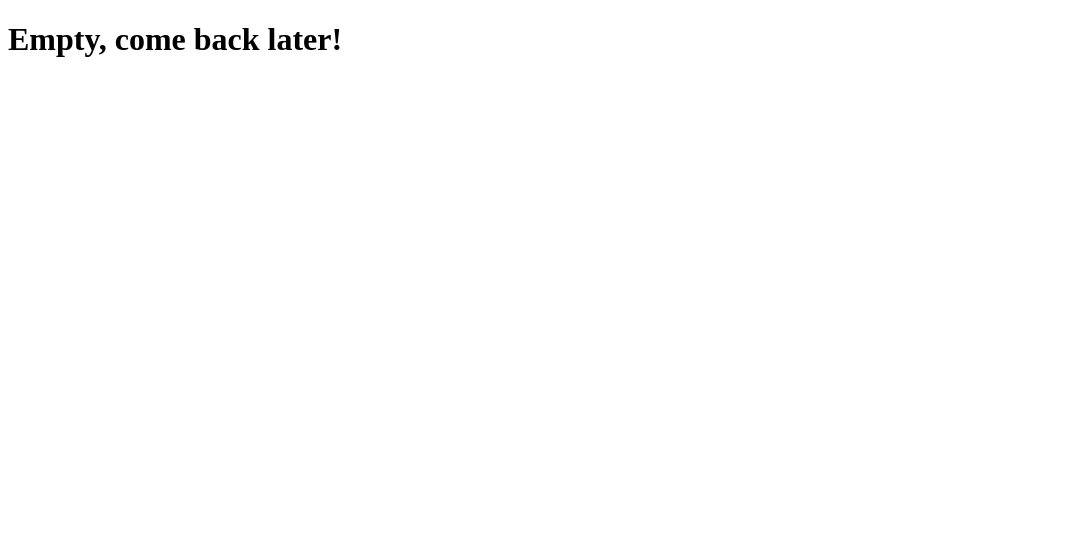
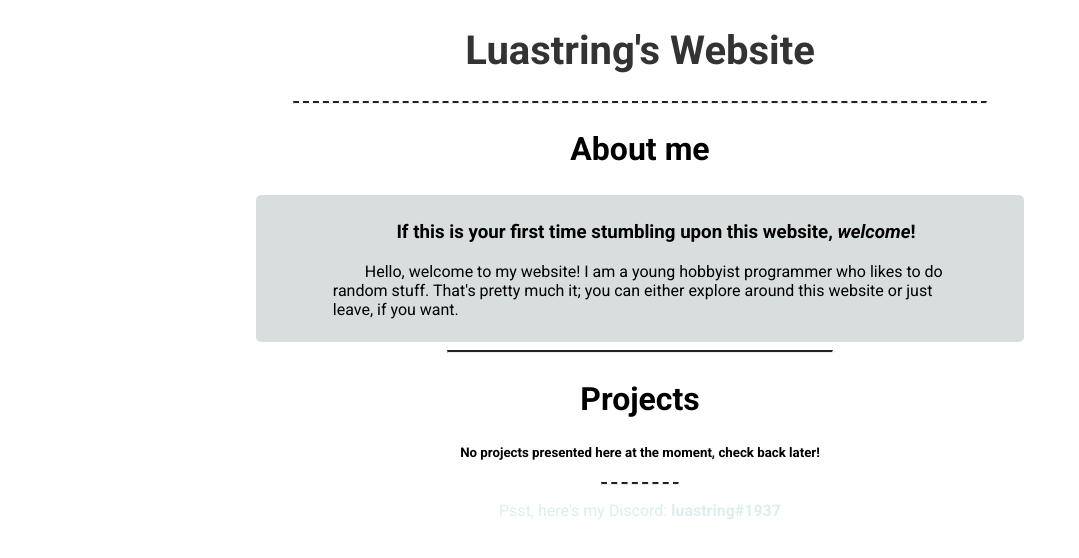
Before and after one commit to luastring/luastring.github.io, a plain HTML site: page index.html in a window 1280 px wide. Shown: the whole page, without its empty margins (0-1079 px from the left). Drawn offline with Linux system fonts and the light colour scheme.

Commit message:
Updated index.html

```diff
--- /dev/null
+++ b/css/style.css
@@ -0,0 +1,68 @@
+/*
+    font-family: 'Roboto', sans-serif; ----- https://fonts.google.com/specimen/Roboto
+*/
+
+* {
+    font-family: 'Roboto', sans-serif;
+}
+body {
+    text-align: center;
+    margin: 0% 20% 0%;
+}
+
+h1, h2, h3, h4, h5, h6 {
+    font-weight: bold;
+}
+
+h1 {
+    font-size: 2.5em;
+}
+
+h2 {
+    font-size: 2em;
+}
+
+a, a:visited {
+    color: #333;
+    text-decoration: inherit;
+}
+a:hover {
+    color: #44F;
+}
+
+.title-rule {
+    border-top: 2px dashed #222;
+    width: 90%;
+}
+
+.section-rule {
+    border-top: 2px solid #222;
+    width: 50%;
+}
+
+.trailing-rule {
+    border-top: 2px dashed #222;
+    width: 10%;
+}
+
+.text-body {
+    padding: 1% 10% 1%;
+    border-radius: 5px;
+
+    background-color: #D8DDDD;
+    text-align: left;
+    text-indent: 2em;
+}
+
+.text-body > :is(h1, h2, h3, h4, h5, h6) {
+    text-align: center;
+}
+
+.spoiler {
+    color: #000;
+    background-color: #000;
+}
+
+.spoiler:hover {
+    color: #EFF;
+}
--- a/index.html
+++ b/index.html
@@ -5,8 +5,29 @@
         <meta http-equiv="X-UA-Compatible" content="IE=edge">
         <meta name="viewport" content="width=device-width, initial-scale=1.0">
         <title>Luastring's Website</title>
+
+        <link rel="preconnect" href="https://fonts.googleapis.com">
+        <link rel="preconnect" href="https://fonts.gstatic.com" crossorigin>
+        <link href="https://fonts.googleapis.com/css2?family=Roboto:ital,wght@0,100;0,300;0,400;0,500;0,700;0,900;1,100;1,300;1,400;1,500;1,700;1,900&display=swap" rel="stylesheet">
+
+        <link rel="stylesheet" href="/css/style.css">
     </head>
     <body>
-        <h1>Empty, come back later!</h1>
+        <h1><a href="/"><strong>Luastring</strong>&apos;s Website</a></h1>
+        <hr class="title-rule">
+        <section>
+            <h2>About me</h2>
+            <div class="text-body">
+                <h3>If this is your first time stumbling upon this website, <i>welcome</i>!</h3>
+                <p>Hello, welcome to my website! I am a young hobbyist programmer who likes to do random stuff. That's pretty much it; you can either explore around this website or just leave, if you want.</p>
+            </div>
+        </section>
+        <hr class="section-rule">
+        <section>
+            <h2>Projects</h2>
+            <h5>No projects presented here at the moment, check back later!</h5>
+        </section>
+        <hr class="trailing-rule">
+        <p style="color: #DEE;">Psst, here&apos;s my Discord: <b>luastring#1937</b></p>
     </body>
 </html>
```
